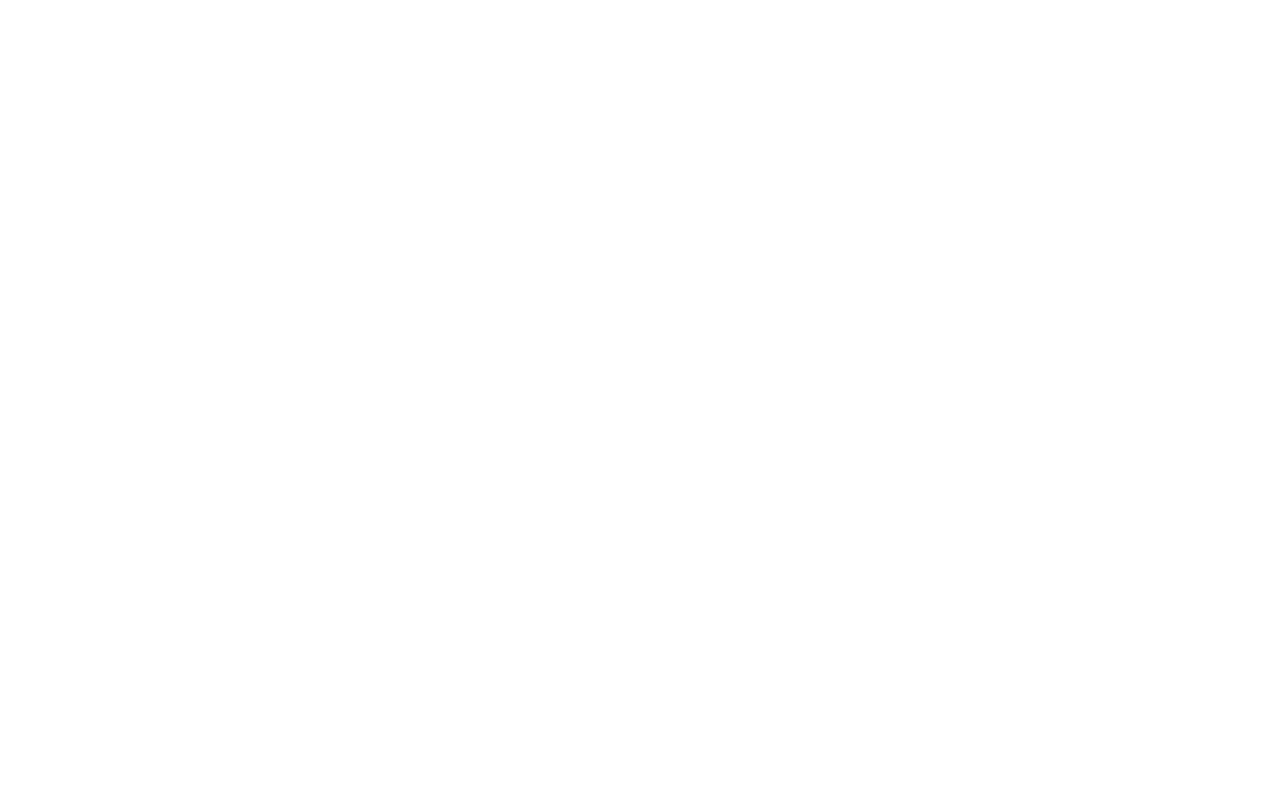
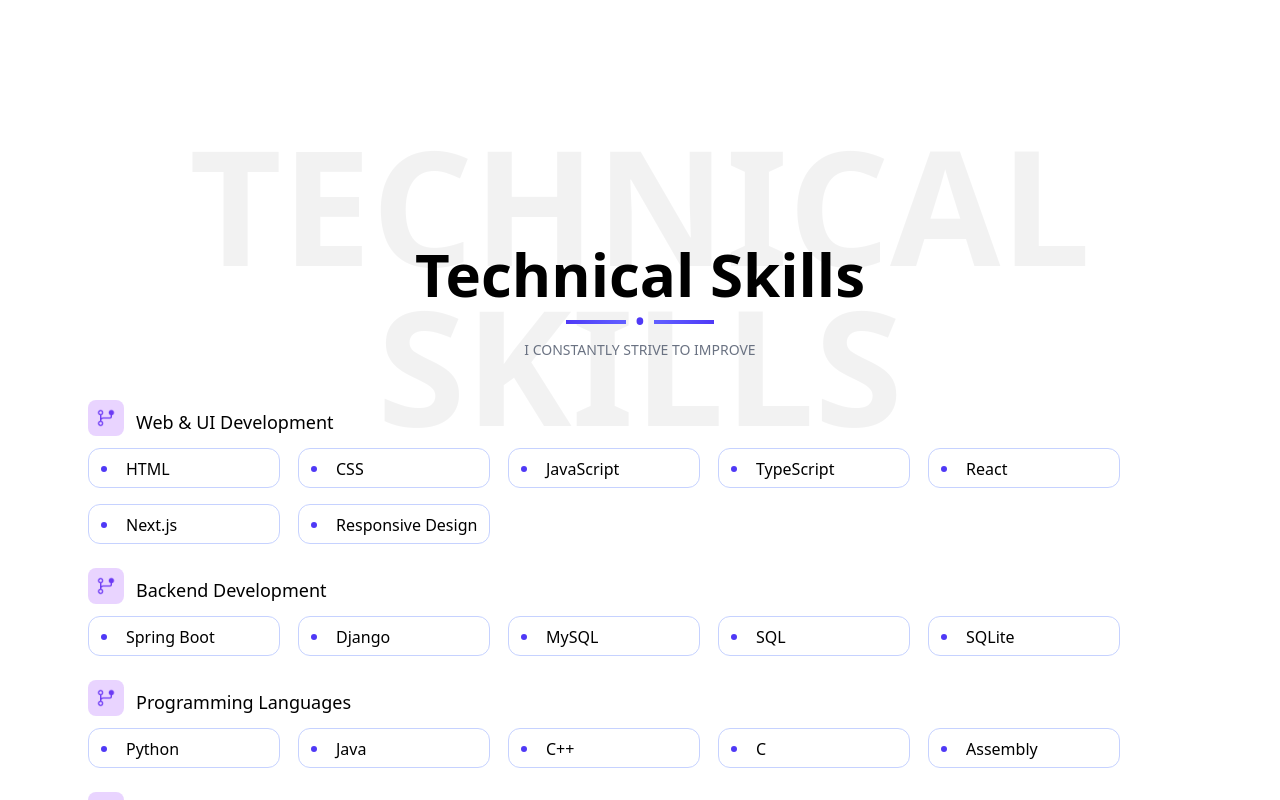
Before and after one commit to Mariam-Amro-2005/Fullstack-Portifolio, a Next.js app: page / in a window 1280 px wide. Shown: the part 6680-7480 px from the top of the page. Before the commit the page ends 7444 px from the top, so only its background shows below. Built offline with nearby package versions, Linux system fonts and the light colour scheme.

Commit message:
feat: update Skills component to accept dynamic data and enhance layout

```diff
--- a/src/app/page.tsx
+++ b/src/app/page.tsx
@@ -22,7 +22,7 @@
       <Education {...education}/>
       <Experience {...experience} />
       <Projects {...project}/>
-      <Skills />
+      <Skills {...skill}/>
       <Achievements />
       <Testimonials />
       <Contact />
--- a/src/components/sections/Skills.tsx
+++ b/src/components/sections/Skills.tsx
@@ -1,8 +1,61 @@
-export default function Skills() {
+"use client";
+import Container from "../ui/Container";
+import { useTheme } from "next-themes";
+import { SkillsProps } from "@/lib/types";
+import Image from "next/image"
+
+export default function Skills(data: SkillsProps) {
+    const { theme } = useTheme();
+
     return (
-        <>
-            <section id="skills" className="h-auto py-20 flex flex-col items-center justify-center text-center"></section>
+        <Container>
+            <section id="skills" className="relative w-full h-auto py-20 flex flex-col items-center justify-center text-center font-sans">
+                <div className="flex flex-col items-center justify-center mb-10">
+                    <h1 className={`
+                        absolute text-7xl md:text-8xl lg:text-[10rem] uppercase font-extrabold top-12.75 lg:-top-10 -z-10
+                        ${theme === 'dark' ? 'text-white/5' : 'text-black/5'}
+                        transition-colors duration-300
+                    `}>
+                        Technical Skills
+                    </h1>
 
-        </>
+                    <h2 className="relative text-6xl font-semibold dark:text-white">Technical Skills</h2>
+
+                    <div className="flex justify-center items-center gap-2">
+                        <span className="inline-block w-15 h-1 bg-linear-to-r from-indigo-600 to-indigo-500"></span>
+                        <span className="text-indigo-600 text-3xl">•</span>
+                        <span className="inline-block w-15 h-1 bg-linear-to-r from-indigo-500 to-indigo-600"></span>
+                    </div>
+
+                    <div className="uppercase text-gray-500 dark:text-gray-400 text-sm font-medium">
+                        I constantly strive to improve
+                    </div>
+                </div>
+
+                <div>
+                    {data.skills.map((skill, index) => (
+                        <div key={index} className="flex flex-col items-start gap-3 mb-6">
+                            <div className="flex flex-row gap-3 items-end w-full ">
+                                <div className={`rounded-lg p-2 ${theme == "dark" ? "bg-blue-200": "bg-purple-200"}`}>
+                                    <Image
+                                        src="/icons/icons8-git-branch-100.png"
+                                        alt="Git Branch Icon"
+                                        width={20}
+                                        height={20}
+                                    />
+                                </div>
+                                <h3 className={`text-lg font-medium ${theme === 'dark' ? 'text-gray-300' : 'text-black'}`}> {skill.category} </h3>
+                            </div>
+                            <ul className="flex flex-row list-disc list-inside marker:text-indigo-600 marker:text-lg text-gray-500 gap-4 w-fit flex-wrap">
+                                {skill.skills.map((item, itemIndex) => (
+                                    <li key={itemIndex} className={`w-48 text-start border bg-linear-to-tr rounded-xl py-1.25 px-3 pr-4 mr-0.5 font-medium text-nowrap ${theme === 'dark' ? 'text-gray-200 border-gray-800 from-gray-800/70 via-gray-500/80 to-gray-800/70' : 'text-black border-indigo-200 hover:border-purple-400  hover:from-white hover:via-purple-200 hover:to-indigo-200'} hover:scale-105 transform duration-300 ease-in-out`}>{item}</li>
+                                ))}
+                            </ul>
+                        </div>
+                    ))
+                    }
+                </div>
+            </section>
+        </Container>
     )
 }
--- a/src/lib/data.ts
+++ b/src/lib/data.ts
@@ -144,7 +144,7 @@
     startDate: "Jul 2025",
     endDate: "Jul 2025",
     githubLink: "https://github.com/Mariam-Amro-2005/ReelVerse",
-    liveLink: "https://reel-verse-ey15psv51-mariam-seifs-projects.vercel.app/"
+    liveLink: "https://reel-verse-one.vercel.app/"
 }
 
 const LMS: ProjectItem = {
@@ -240,7 +240,7 @@
 
 export const skill: SkillsProps = {
     skills: [FrontendSkills, BackendSkills, ProgrammingSkills,
-        AISkills, VisualizationSkills, FrameworkSkills, SoftSkills]
+        AISkills, VisualizationSkills, FrameworkSkills]
 }
 
 const MindersAchievment: AchievementItem = {
```
Also changed, not shown: public/icons/icons8-git-branch-100.png (added).
